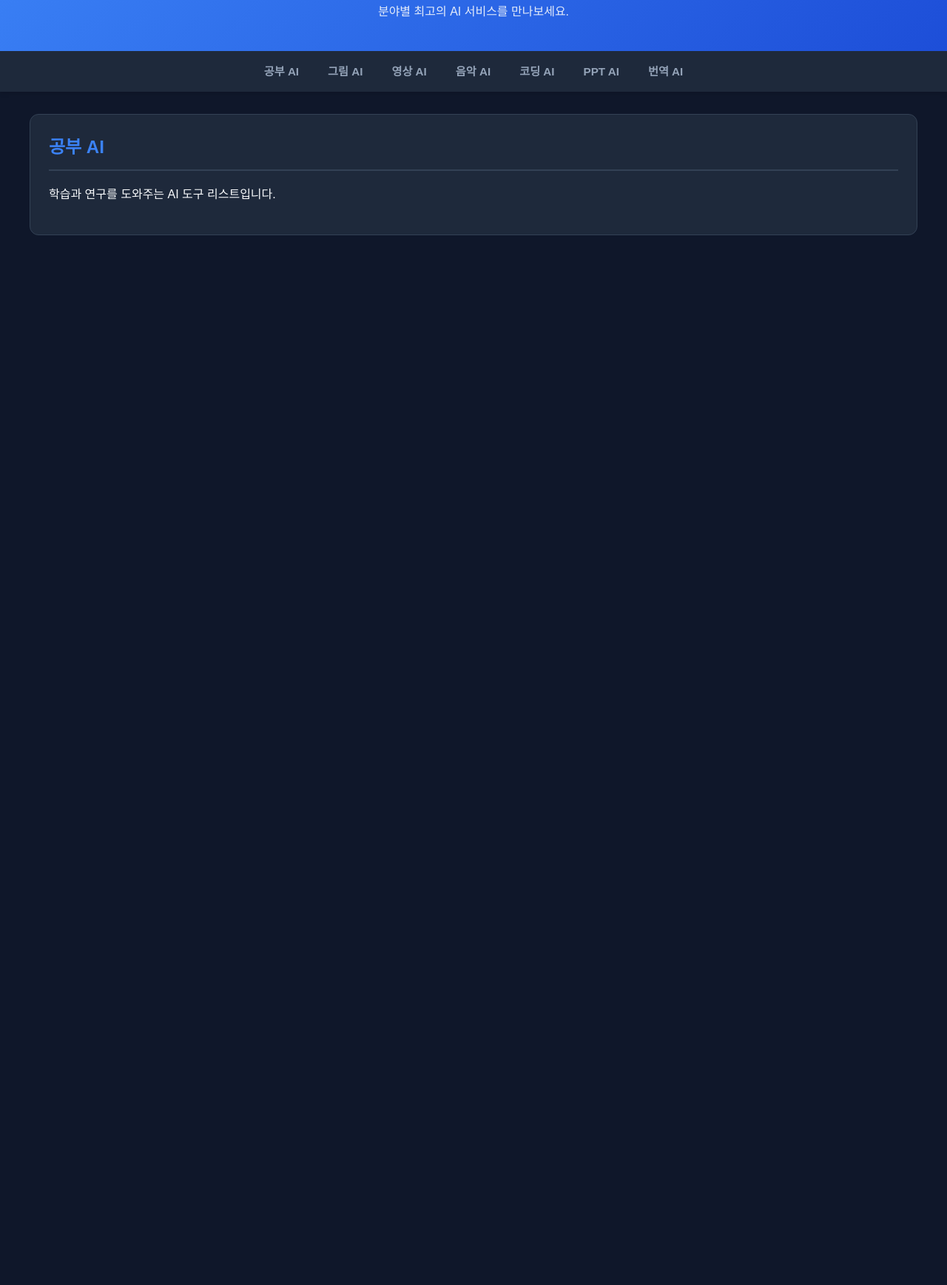
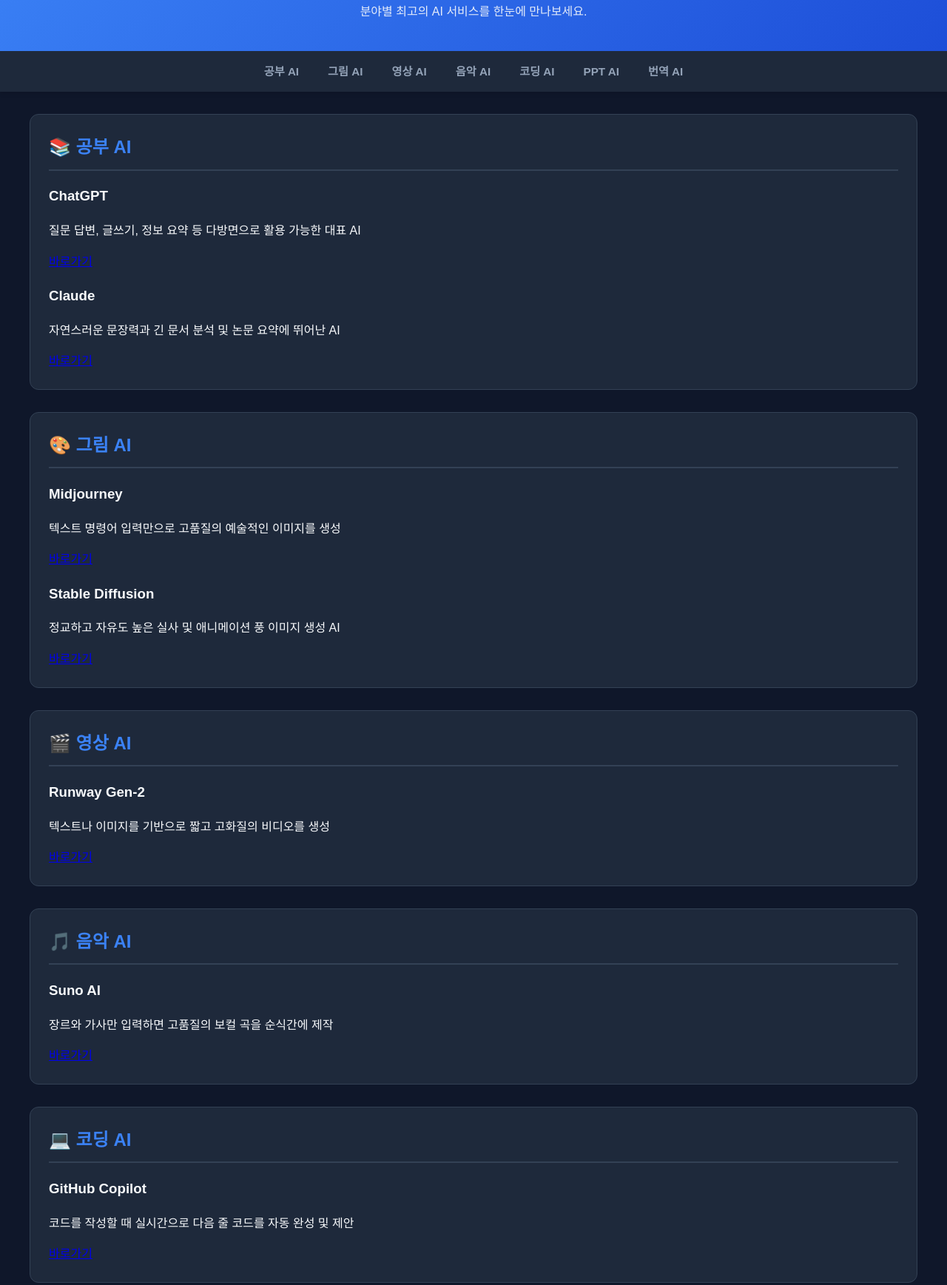
Before and after one commit to woosj92/aihub.kr, a plain HTML site: page index.html in a window 1280 px wide. Shown: the part 111-1848 px from the top of the page at 74% size. Before the commit the page ends 800 px from the top, so only its background shows below. Drawn offline with Linux system fonts and the light colour scheme.

Commit message:
Revise AI tool descriptions and add new sections
Updated content and structure for AI tools sections.

```diff
--- a/index.html
+++ b/index.html
@@ -4,13 +4,13 @@
     <meta charset="UTF-8">
     <meta name="viewport" content="width=device-width, initial-scale=1.0">
     <title>AIHUB - AI 도구 추천 플랫폼</title>
-<link rel="stylesheet" href="style.css">
+    <link rel="stylesheet" href="style.css">
 </head>
 <body>
 
     <header>
         <h1>aihub.kr</h1>
-        <p>분야별 최고의 AI 서비스를 만나보세요.</p>
+        <p>분야별 최고의 AI 서비스를 한눈에 만나보세요.</p>
     </header>
 
     <nav>
@@ -27,8 +27,90 @@
 
     <main>
         <section id="study">
-            <h2>공부 AI</h2>
-            <p>학습과 연구를 도와주는 AI 도구 리스트입니다.</p>
+            <h2>📚 공부 AI</h2>
+            <div class="card-container">
+                <div class="ai-card">
+                    <h3>ChatGPT</h3>
+                    <p>질문 답변, 글쓰기, 정보 요약 등 다방면으로 활용 가능한 대표 AI</p>
+                    <a href="https://chatgpt.com" target="_blank" class="visit-btn">바로가기</a>
+                </div>
+                <div class="ai-card">
+                    <h3>Claude</h3>
+                    <p>자연스러운 문장력과 긴 문서 분석 및 논문 요약에 뛰어난 AI</p>
+                    <a href="https://claude.ai" target="_blank" class="visit-btn">바로가기</a>
+                </div>
+            </div>
+        </section>
+
+        <section id="art">
+            <h2>🎨 그림 AI</h2>
+            <div class="card-container">
+                <div class="ai-card">
+                    <h3>Midjourney</h3>
+                    <p>텍스트 명령어 입력만으로 고품질의 예술적인 이미지를 생성</p>
+                    <a href="https://www.midjourney.com" target="_blank" class="visit-btn">바로가기</a>
+                </div>
+                <div class="ai-card">
+                    <h3>Stable Diffusion</h3>
+                    <p>정교하고 자유도 높은 실사 및 애니메이션 풍 이미지 생성 AI</p>
+                    <a href="https://stability.ai" target="_blank" class="visit-btn">바로가기</a>
+                </div>
+            </div>
+        </section>
+
+        <section id="video">
+            <h2>🎬 영상 AI</h2>
+            <div class="card-container">
+                <div class="ai-card">
+                    <h3>Runway Gen-2</h3>
+                    <p>텍스트나 이미지를 기반으로 짧고 고화질의 비디오를 생성</p>
+                    <a href="https://runwayml.com" target="_blank" class="visit-btn">바로가기</a>
+                </div>
+            </div>
+        </section>
+
+        <section id="music">
+            <h2>🎵 음악 AI</h2>
+            <div class="card-container">
+                <div class="ai-card">
+                    <h3>Suno AI</h3>
+                    <p>장르와 가사만 입력하면 고품질의 보컬 곡을 순식간에 제작</p>
+                    <a href="https://suno.com" target="_blank" class="visit-btn">바로가기</a>
+                </div>
+            </div>
+        </section>
+
+        <section id="coding">
+            <h2>💻 코딩 AI</h2>
+            <div class="card-container">
+                <div class="ai-card">
+                    <h3>GitHub Copilot</h3>
+                    <p>코드를 작성할 때 실시간으로 다음 줄 코드를 자동 완성 및 제안</p>
+                    <a href="https://github.com/features/copilot" target="_blank" class="visit-btn">바로가기</a>
+                </div>
+            </div>
+        </section>
+
+        <section id="ppt">
+            <h2>📊 PPT AI</h2>
+            <div class="card-container">
+                <div class="ai-card">
+                    <h3>Gamma App</h3>
+                    <p>주제만 입력하면 몇 초 만에 세련된 프레젠테이션과 웹페이지 생성</p>
+                    <a href="https://gamma.app" target="_blank" class="visit-btn">바로가기</a>
+                </div>
+            </div>
+        </section>
+
+        <section id="translate">
+            <h2>🌐 번역 AI</h2>
+            <div class="card-container">
+                <div class="ai-card">
+                    <h3>DeepL</h3>
+                    <p>문맥을 가장 정확하게 파악하여 어색함 없이 번역해 주는 전문 번역 AI</p>
+                    <a href="https://www.deepl.com" target="_blank" class="visit-btn">바로가기</a>
+                </div>
+            </div>
         </section>
     </main>
 
```
